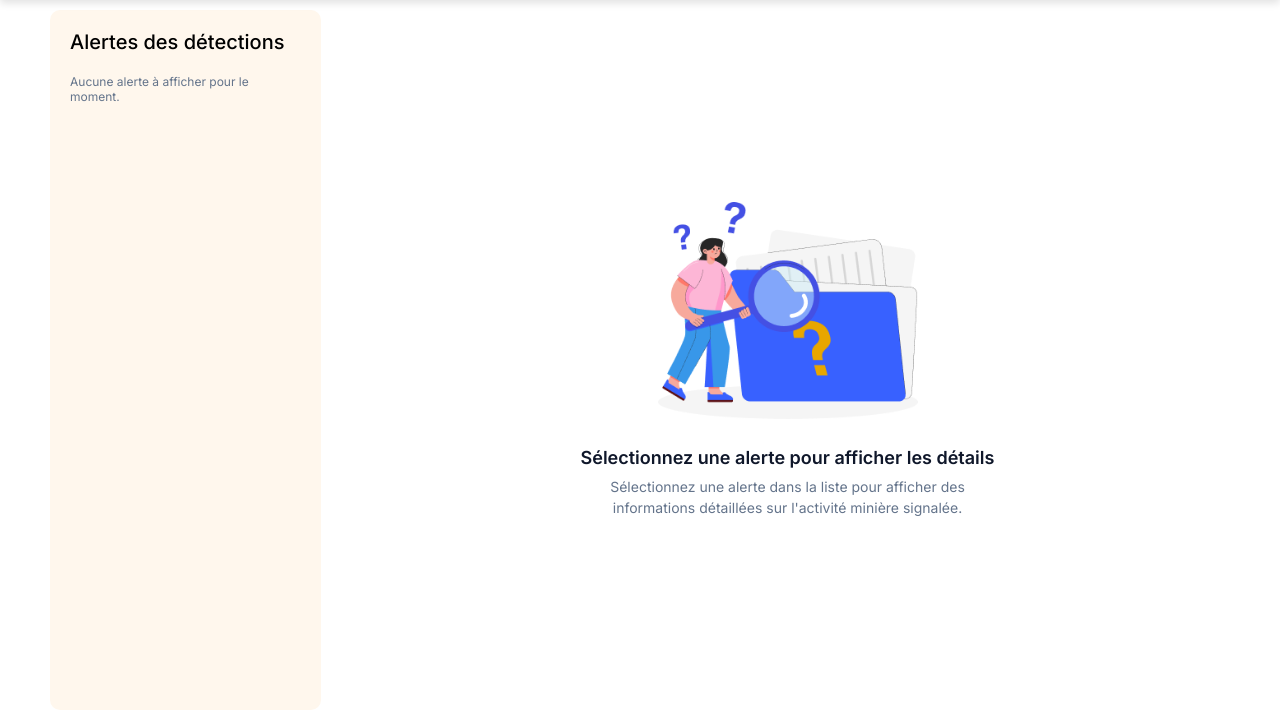
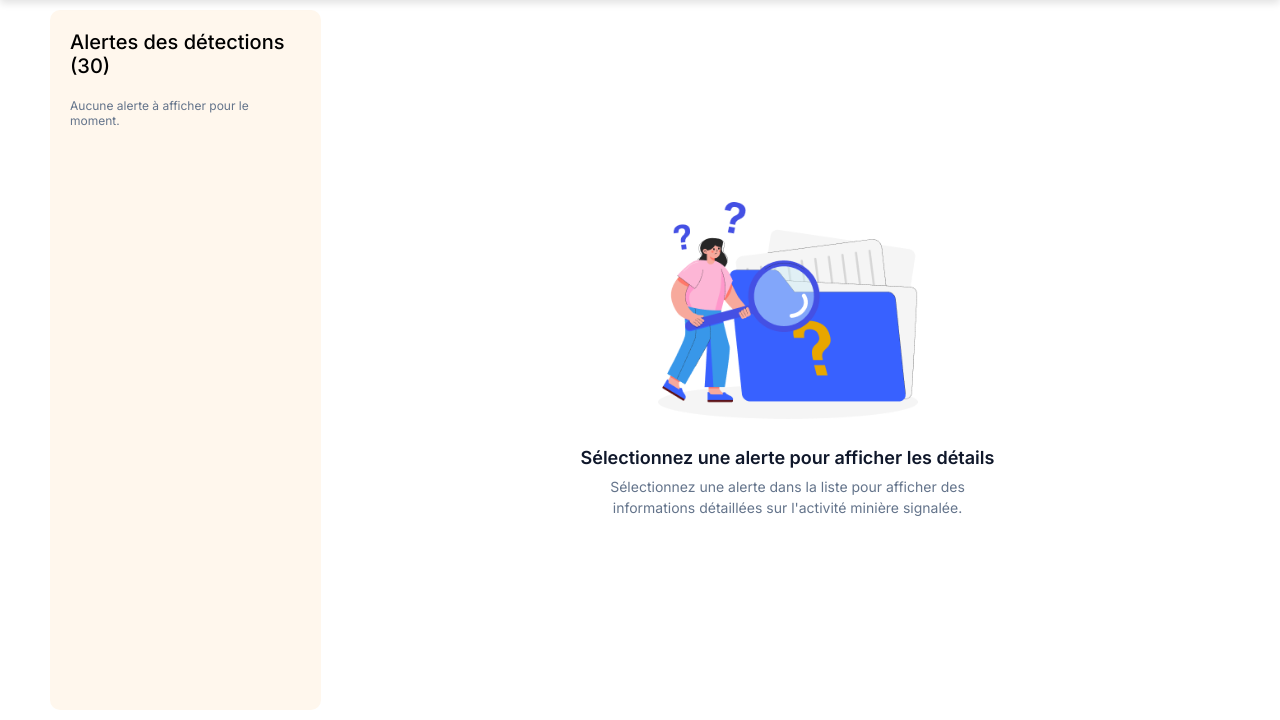
Before and after one commit to MKrouma/geo-kpafol, a Flask app: page /alerts in a window 1280 px wide. Shown: the part 80-800 px from the top of the page. Run offline with Flask 3, Linux system fonts and the light colour scheme; the visitor is signed in with stand-in values (Sample User, id 1); parts of the project's set-up code (start-up, migrations or seed data) failed here and were passed over; some libraries are stand-ins or nearby versions.

Commit message:
sample of alerts on alerts page

```diff
--- a/app/main/views.py
+++ b/app/main/views.py
@@ -41,8 +41,8 @@
         if cols:
             alerts_gdf = alerts_gdf[cols]
             if 'probabilite' in alerts_gdf.columns:
-                alerts_gdf = alerts_gdf.sort_values('probabilite', ascending=False)
-            alerts_list = alerts_gdf.head(30).to_dict(orient='records')
+                alerts_gdf = alerts_gdf.sort_values('probabilite', ascending=True)
+            alerts_list = alerts_gdf.sample(30).to_dict(orient='records')
 
     return render_template('main/alerts.html', alerts=alerts_list)
 
--- a/app/templates/main/alerts.html
+++ b/app/templates/main/alerts.html
@@ -3,7 +3,7 @@
 {% block dashboard %}
 <div class='alerts'>
     <div class="a-left">
-        <h2>Alertes des détections</h2>
+        <h2>Alertes des détections (30)</h2>
 
         <div class="alerts-list" id="alerts-list">
             {% if alerts %}
```
Also changed, not shown: design/alert_item.png (added).
